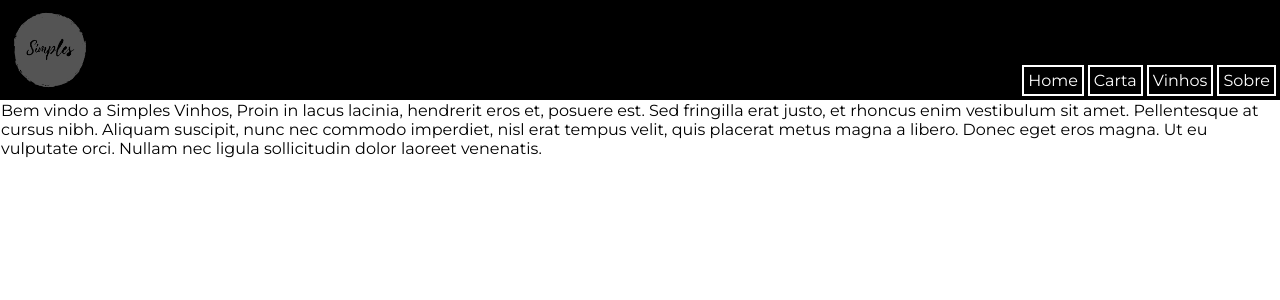
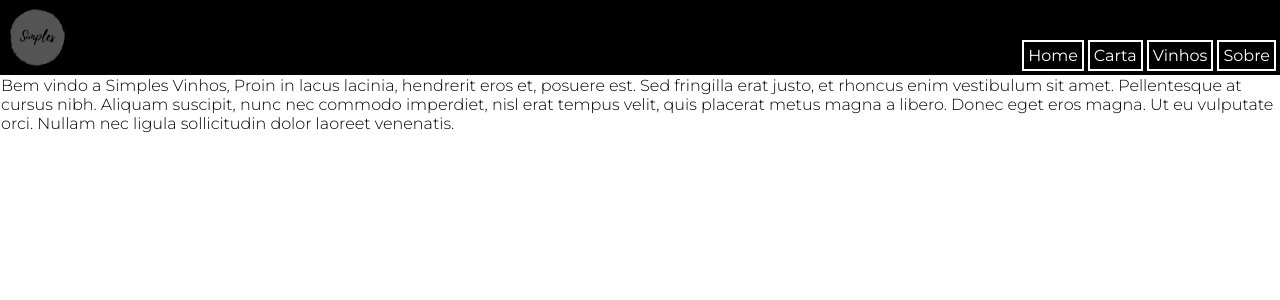
Before and after one commit to Lukasmolin/simples-vinhos-web, a React (Create React App) app: page / in a window 1280 px wide. Shown: the top 300 px of the page. Built offline with nearby package versions, Linux system fonts and the light colour scheme.

Commit message:
finalize header styling

```diff
--- a/src/App.css
+++ b/src/App.css
@@ -1,6 +1,6 @@
 * {
   font-family: 'Montserrat', sans-serif;
-  font: 300;
+  font-weight: 300;
   box-sizing: border-box;
   margin: 0;
   padding: 0;
--- a/src/components/Header.css
+++ b/src/components/Header.css
@@ -13,8 +13,10 @@
 
 /* Logo */
 .header-comp .logoImg {
-    max-height: 100px;
-    max-width: 100px;
+    max-height: 75px;
+    max-width: 75px;
+    min-width: 25px;
+    min-height: 25px;
 }
 
 /* Navegation */
@@ -31,7 +33,7 @@
 }
 
 .header-comp .navWrapper nav a {
-    font: 300;
+    font-weight: 400;
     color: white;
     text-decoration: none;
     white-space: nowrap;
@@ -41,6 +43,16 @@
     transition: 0.25s;
 }
 
+.header-comp .navWrapper nav a:hover {
+    background-color: #383838;
+    transition: 0s;
+}
+
+.header-comp .navWrapper nav a:active {
+    background-color: white;
+    color: #383838;
+}
+
 .header-comp .navWrapper nav a + a {
     margin-left: 4px;
 }
--- a/src/config/Menu.json
+++ b/src/config/Menu.json
@@ -4,6 +4,5 @@
         { "to": "carta", "label": "Carta" },
         { "to": "vinhos", "label": "Vinhos" },
         { "to": "sobre", "label": "Sobre" }
-    ],
-    "title": "Simples Vinhos"
+    ]
 }
--- a/src/pages/HomePage.tsx
+++ b/src/pages/HomePage.tsx
@@ -1,5 +1,5 @@
 import React from 'react';
-import Header, { HeaderProps } from '../components/Header';
+import Header from '../components/Header';
 import Service from '../service/Service';
 import HomePageService from '../service/HomePageService';
 
```
